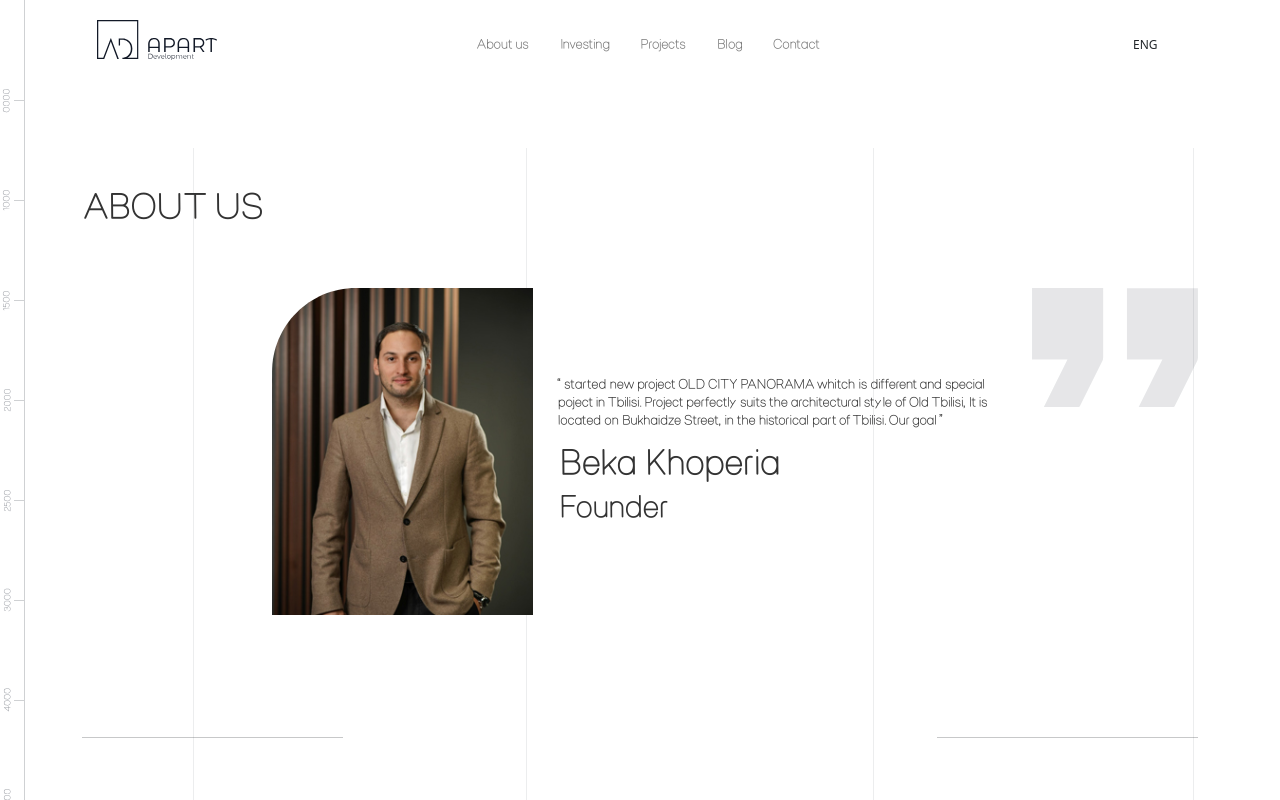
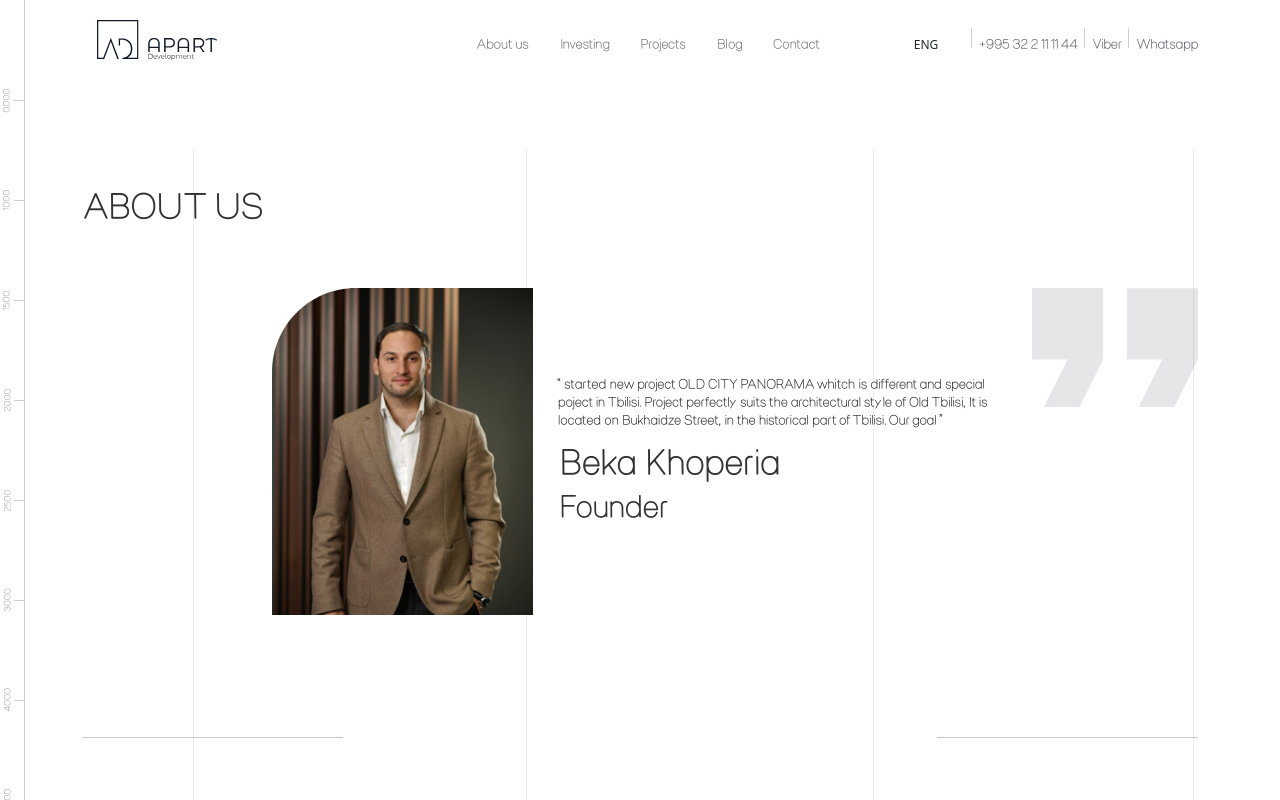
Before and after one commit to G-Apxo/Apart, a Next.js app: page /About in a window 1280 px wide. Shown: the top 800 px of the page. Built offline with nearby package versions, Linux system fonts and the light colour scheme.

Commit message:
header update

```diff
--- a/src/components/Header/Header.js
+++ b/src/components/Header/Header.js
@@ -58,12 +58,24 @@ function Header() {
                   <option>Geo</option>
                 </FormSelect>
               </li>
+            </ul>
+            <ol className="d-flex navbar-nav mr-auto custom_ol align-items-center">
               <li className="nav-item text-nowrap">
-                {/* <div className="form-check form-switch">
-        <input className="form-check-input" type="checkbox" id="flexSwitchCheckChecked" checked/>
-      </div> */}
+                <a className="nav-link">
+                  +995 32 2 11 11 44
+                </a>
               </li>
-            </ul>
+              <li className="nav-item text-nowrap">
+              <a className="nav-link">
+              Viber
+                </a>
+              </li>
+              <li className="nav-item text-nowrap">
+              <a className="nav-link">
+              Whatsapp
+                </a>
+              </li>
+            </ol>
           </Col>
         </Row>
       </Container>
--- a/styles/globals.css
+++ b/styles/globals.css
@@ -806,3 +806,6 @@ h2{
 .mb-120{
   margin-bottom: 120px;
 }
+.custom_ol{
+  list-style: url("../assets/line.svg") !important;
+}
```
Also changed, not shown: assets/line.svg (added).
